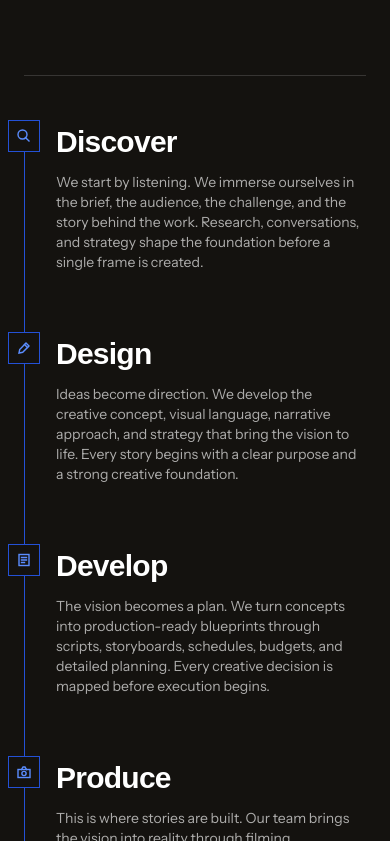
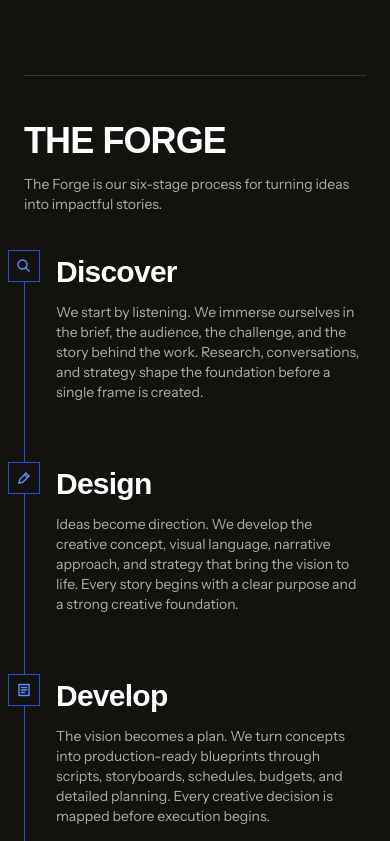
Before and after one commit to kensawawe/mediafoundrysl, a Next.js app: page / in a window 390 px wide. Shown: the part 4103-4944 px from the top of the page. Built offline with nearby package versions, Linux system fonts and the light colour scheme; a web font is replaced by a local one.

Commit message:
Add "The Forge" intro heading to Process section
Left-aligned next to the accordion on desktop (lg+), stacked on top of
it on tablet and mobile.

```diff
--- a/components/home/Process.tsx
+++ b/components/home/Process.tsx
@@ -8,8 +8,8 @@ import { Section } from "@/components/ui/Section";
 import { Slate } from "@/components/ui/Slate";
 import { useInView } from "@/components/ui/useInView";
 import { framerEase } from "@/lib/motion/easing";
-import { processStages as processStagesEn } from "@/lib/content/process";
-import { processStages as processStagesKri } from "@/lib/content/process.kri";
+import { processStages as processStagesEn, processIntro as processIntroEn } from "@/lib/content/process";
+import { processStages as processStagesKri, processIntro as processIntroKri } from "@/lib/content/process.kri";
 import { useTranslated } from "@/lib/content/useTranslated";
 
 // Keyed by the language-invariant stage index, not the (translated) title —
@@ -84,7 +84,7 @@ function ProcessAccordion({ processStages }: { processStages: typeof processStag
   const [activeIndex, setActiveIndex] = useState(0);
 
   return (
-    <div className="flex justify-center gap-2 overflow-x-auto">
+    <div className="flex gap-2 overflow-x-auto">
       {processStages.map((stage, i) => {
         const isActive = i === activeIndex;
         return (
@@ -142,6 +142,7 @@ function ProcessAccordion({ processStages }: { processStages: typeof processStag
 
 export function Process() {
   const processStages = useTranslated(processStagesEn, processStagesKri);
+  const processIntro = useTranslated(processIntroEn, processIntroKri);
   const { ref, inView } = useInView<HTMLDivElement>({ threshold: 0.3 });
 
   return (
@@ -149,7 +150,18 @@ export function Process() {
       <Container>
         <div aria-hidden className="border-t border-current/15 mb-12" />
 
-        <div ref={ref}>
+        <div ref={ref} className="lg:flex lg:items-start lg:gap-16">
+          {/* Above the process on mobile/tablet, to the left on desktop. */}
+          <div className="mb-10 lg:mb-0 lg:w-72 lg:shrink-0">
+            <h2 className="font-display text-4xl font-black uppercase leading-[0.95] tracking-tight sm:text-5xl">
+              {processIntro.title}
+            </h2>
+            <p className="mt-4 max-w-sm font-body text-sm text-current/65 sm:text-base">
+              {processIntro.description}
+            </p>
+          </div>
+
+          <div className="lg:min-w-0 lg:flex-1">
             {/* Desktop/tablet: hover-expand image accordion. */}
             <div className="hidden md:block">
               <ProcessAccordion processStages={processStages} />
@@ -187,6 +199,7 @@ export function Process() {
               </div>
             </div>
           </div>
+        </div>
       </Container>
     </Section>
   );
--- a/lib/content/process.kri.ts
+++ b/lib/content/process.kri.ts
@@ -1,4 +1,10 @@
 import type { ProcessStage } from "./process";
+
+export const processIntro = {
+  title: "The Forge",
+  description:
+    "Di Fɔj na wi siks-stej prosɛs fɔ ton aydiya dɛn to tori we gɛt pawa.",
+};
 
 export const processStages: ProcessStage[] = [
   {
--- a/lib/content/process.ts
+++ b/lib/content/process.ts
@@ -2,6 +2,12 @@ export type ProcessStage = {
   index: string;
   title: string;
   description: string;
+};
+
+export const processIntro = {
+  title: "The Forge",
+  description:
+    "The Forge is our six-stage process for turning ideas into impactful stories.",
 };
 
 export const processStages: ProcessStage[] = [
```
Lines whose indentation alone changed are shown as unchanged.
